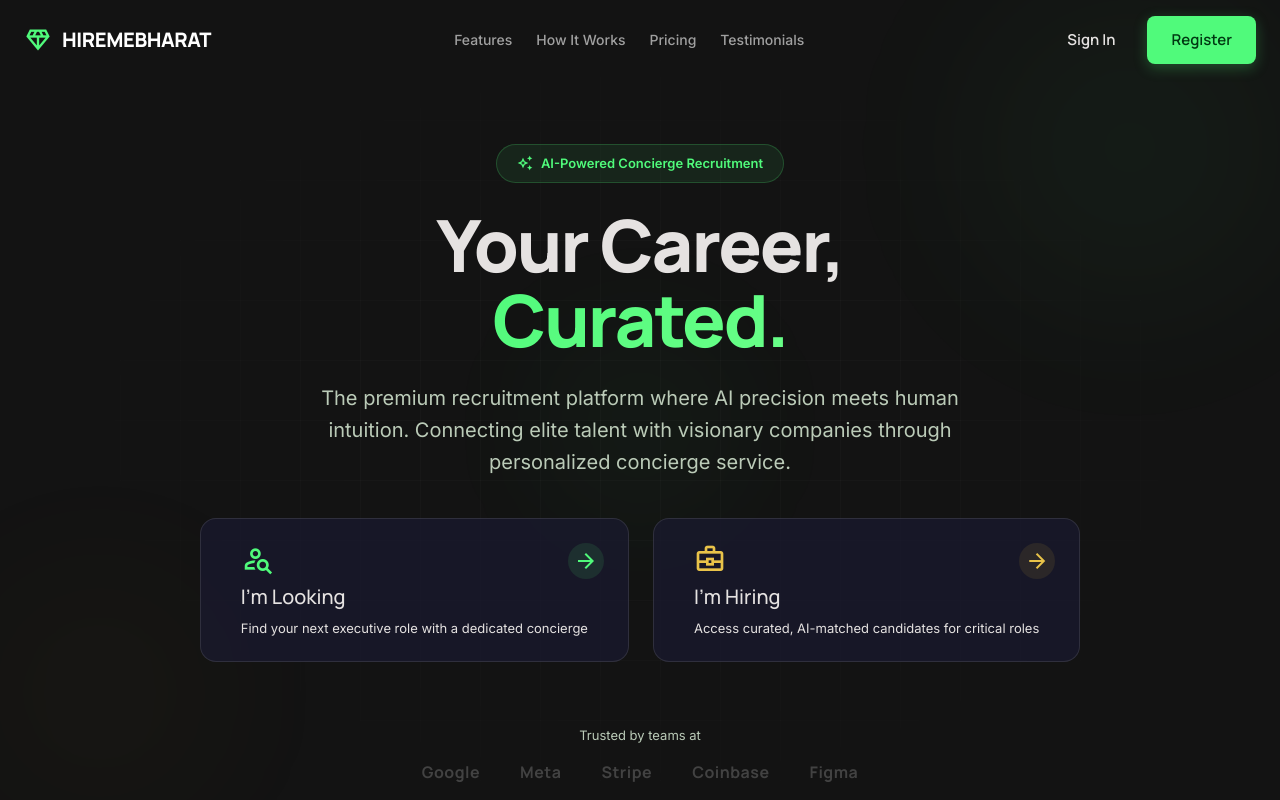
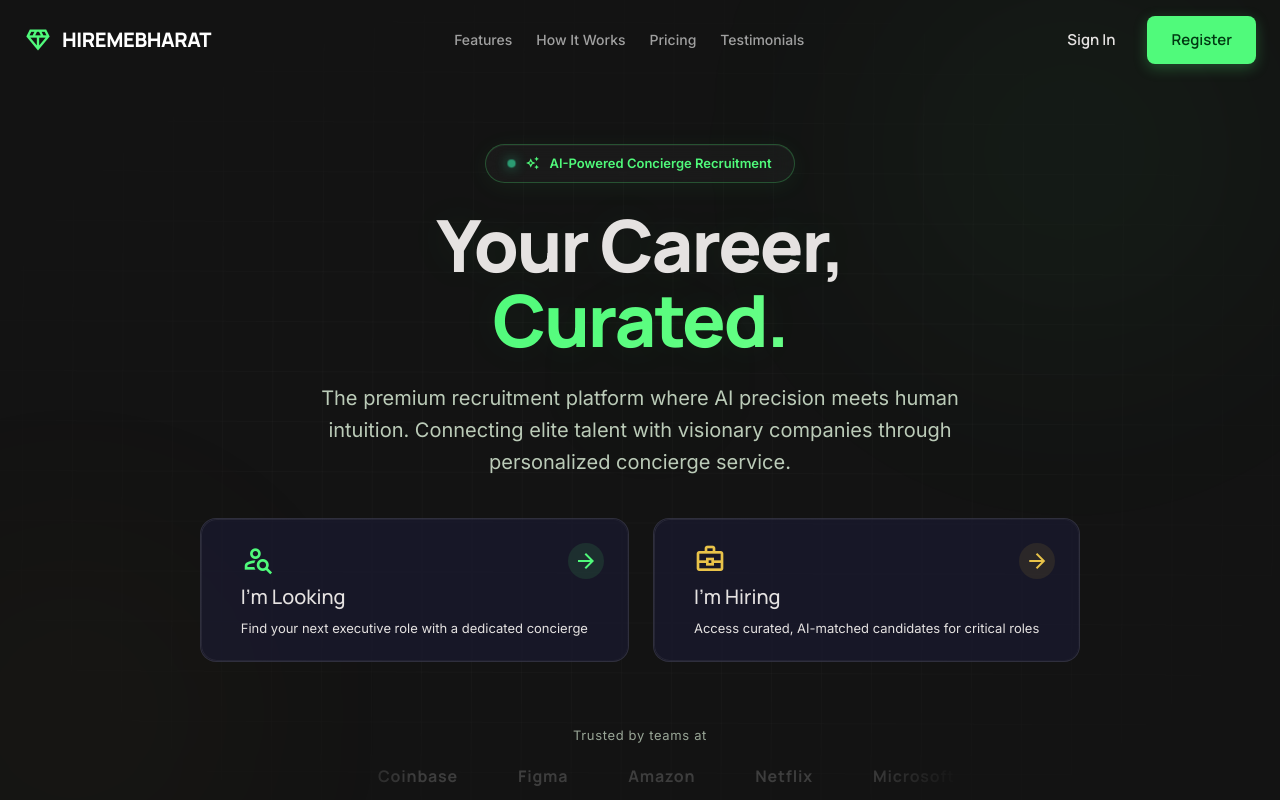
Before and after one commit to JishnuOrthodontics/HireMeBharat, a React (Vite) app in the folder apps/web/: page / in a window 1280 px wide. Shown: the top 800 px of the page. Built offline with nearby package versions, Linux system fonts and the light colour scheme; no server answers.

Commit message:
design: redesign landing page with premium dynamic shader UI aesthetics

```diff
--- a/apps/web/src/pages/landing/LandingPage.css
+++ b/apps/web/src/pages/landing/LandingPage.css
@@ -18,46 +18,72 @@
 .hero-orb {
   position: absolute;
   border-radius: 50%;
-  filter: blur(80px);
-  opacity: 0.4;
+  filter: blur(100px);
+  opacity: 0.35;
 }
 
 .hero-orb-1 {
-  width: 500px;
-  height: 500px;
-  background: radial-gradient(circle, rgba(80, 250, 123, 0.15), transparent 70%);
-  top: -100px;
+  width: 650px;
+  height: 650px;
+  background: radial-gradient(circle, rgba(80, 250, 123, 0.16), transparent 70%);
+  top: -150px;
   right: -100px;
-  animation: float 8s ease-in-out infinite;
+  animation: mesh-drift-1 14s ease-in-out infinite;
 }
 
 .hero-orb-2 {
-  width: 400px;
-  height: 400px;
-  background: radial-gradient(circle, rgba(212, 175, 55, 0.1), transparent 70%);
-  bottom: -50px;
-  left: -100px;
-  animation: float 10s ease-in-out infinite reverse;
+  width: 550px;
+  height: 550px;
+  background: radial-gradient(circle, rgba(212, 175, 55, 0.11), transparent 70%);
+  bottom: -100px;
+  left: -150px;
+  animation: mesh-drift-2 18s ease-in-out infinite;
 }
 
 .hero-orb-3 {
-  width: 300px;
-  height: 300px;
+  width: 450px;
+  height: 450px;
   background: radial-gradient(circle, rgba(80, 250, 123, 0.08), transparent 70%);
-  top: 50%;
+  top: 45%;
   left: 50%;
   transform: translate(-50%, -50%);
-  animation: pulse 6s ease-in-out infinite;
+  animation: mesh-drift-3 10s ease-in-out infinite;
+}
+
+@keyframes mesh-drift-1 {
+  0% { transform: translate(0, 0) scale(1); }
+  33% { transform: translate(50px, -60px) scale(1.1); }
+  66% { transform: translate(-30px, 30px) scale(0.95); }
+  100% { transform: translate(0, 0) scale(1); }
+}
+
+@keyframes mesh-drift-2 {
+  0% { transform: translate(0, 0) scale(1); }
+  50% { transform: translate(-60px, 40px) scale(1.08); }
+  100% { transform: translate(0, 0) scale(1); }
+}
+
+@keyframes mesh-drift-3 {
+  0% { transform: translate(-50%, -50%) scale(1); opacity: 0.08; }
+  50% { transform: translate(-47%, -53%) scale(1.2); opacity: 0.15; }
+  100% { transform: translate(-50%, -50%) scale(1); opacity: 0.08; }
 }
 
 .hero-grid {
   position: absolute;
-  inset: 0;
+  inset: -10%;
   background-image:
-    linear-gradient(rgba(255,255,255,0.02) 1px, transparent 1px),
-    linear-gradient(90deg, rgba(255,255,255,0.02) 1px, transparent 1px);
-  background-size: 60px 60px;
-  mask-image: radial-gradient(ellipse at center, black 30%, transparent 70%);
+    linear-gradient(rgba(255,255,255,0.015) 1px, transparent 1px),
+    linear-gradient(90deg, rgba(255,255,255,0.015) 1px, transparent 1px);
+  background-size: 50px 50px;
+  mask-image: radial-gradient(ellipse at center, black 35%, transparent 65%);
+  -webkit-mask-image: radial-gradient(ellipse at center, black 35%, transparent 65%);
+  animation: grid-slow-pan 45s linear infinite;
+}
+
+@keyframes grid-slow-pan {
+  from { transform: translateY(0) rotate(0deg); }
+  to { transform: translateY(50px) rotate(1.5deg); }
 }
 
 .hero-content {
@@ -70,16 +96,33 @@
 .hero-badge {
   display: inline-flex;
   align-items: center;
-  gap: 8px;
-  padding: 8px 20px;
+  gap: 10px;
+  padding: 8px 22px;
   border-radius: var(--radius-full);
-  background: rgba(80, 250, 123, 0.08);
-  border: 1px solid rgba(80, 250, 123, 0.2);
+  background: rgba(255, 255, 255, 0.03);
+  border: 1px solid rgba(80, 250, 123, 0.25);
   color: var(--color-primary-container);
   font-size: 13px;
   font-weight: 600;
   margin-bottom: var(--space-md);
+  box-shadow: 0 4px 24px rgba(80, 250, 123, 0.06), inset 0 1px 1px rgba(255, 255, 255, 0.05);
+  backdrop-filter: blur(10px);
+  -webkit-backdrop-filter: blur(10px);
   animation: fadeInUp 0.6s ease;
+}
+
+.hero-badge-dot {
+  width: 7px;
+  height: 7px;
+  border-radius: 50%;
+  background: #34d399;
+  box-shadow: 0 0 10px #34d399;
+  animation: pulse-dot 1.8s ease-in-out infinite;
+}
+
+@keyframes pulse-dot {
+  0%, 100% { transform: scale(1); opacity: 1; box-shadow: 0 0 6px #34d399; }
+  50% { transform: scale(1.3); opacity: 0.5; box-shadow: 0 0 14px #34d399; }
 }
 
 .hero-subtitle {
@@ -90,6 +133,10 @@
 
 .hero-content h1 {
   animation: fadeInUp 0.6s ease 0.1s both;
+}
+
+.text-glow-hero {
+  text-shadow: 0 0 40px rgba(80, 250, 123, 0.08);
 }
 
 /* Hero CTA Cards */
@@ -110,11 +157,38 @@
   min-width: 260px;
   position: relative;
   text-decoration: none;
-  transition: all var(--transition-base);
+  transition: all var(--transition-slow);
+  overflow: hidden;
+}
+
+.hero-cta-card::before {
+  content: '';
+  position: absolute;
+  inset: 0;
+  border-radius: inherit;
+  padding: 1px;
+  background: linear-gradient(135deg, rgba(255, 255, 255, 0.08), rgba(255, 255, 255, 0.02));
+  -webkit-mask: linear-gradient(#fff 0 0) content-box, linear-gradient(#fff 0 0);
+  mask: linear-gradient(#fff 0 0) content-box, linear-gradient(#fff 0 0);
+  -webkit-mask-composite: xor;
+  mask-composite: exclude;
+  pointer-events: none;
+  transition: background var(--transition-base);
+}
+
+.hero-cta-card:hover::before {
+  background: linear-gradient(
+    135deg,
+    rgba(80, 250, 123, 0.4) 0%,
+    rgba(255, 255, 255, 0.1) 50%,
+    rgba(212, 175, 55, 0.4) 100%
+  );
 }
 
 .hero-cta-card:hover {
-  transform: translateY(-4px);
+  transform: translateY(-6px);
+  background: rgba(255, 255, 255, 0.03);
+  box-shadow: 0 16px 40px rgba(0, 0, 0, 0.4), 0 0 20px rgba(80, 250, 123, 0.08);
 }
 
 .cta-icon {
@@ -154,27 +228,54 @@
   color: #1a1a2e;
 }
 
-/* Trust Logos */
+/* Trust Logos endless marquee style */
 .hero-trust {
   display: flex;
   flex-direction: column;
   align-items: center;
-  gap: 16px;
+  gap: 20px;
+  width: 100%;
+  max-width: 640px;
+  margin: var(--space-xl) auto 0;
   animation: fadeInUp 0.6s ease 0.5s both;
+  overflow: hidden;
 }
 
-.trust-logos {
+.marquee-container {
+  overflow: hidden;
+  width: 100%;
+  mask-image: linear-gradient(to right, transparent, black 15%, black 85%, transparent);
+  -webkit-mask-image: linear-gradient(to right, transparent, black 15%, black 85%, transparent);
+}
+
+.marquee-content {
   display: flex;
-  gap: var(--space-lg);
+  gap: 60px;
+  width: max-content;
+  animation: marquee-scroll 28s linear infinite;
   align-items: center;
+}
+
+.marquee-content:hover {
+  animation-play-state: paused;
+}
+
+@keyframes marquee-scroll {
+  0% { transform: translateX(0); }
+  100% { transform: translateX(-50%); }
 }
 
 .trust-logo {
   font-family: var(--font-display);
   font-size: 16px;
   font-weight: 700;
-  color: rgba(255, 255, 255, 0.2);
-  letter-spacing: 0.03em;
+  color: rgba(255, 255, 255, 0.18);
+  letter-spacing: 0.05em;
+  transition: color var(--transition-fast);
+}
+
+.trust-logo:hover {
+  color: rgba(255, 255, 255, 0.6);
 }
 
 @media (max-width: 768px) {
@@ -238,6 +339,33 @@
   flex-direction: column;
   gap: 12px;
   transition: all var(--transition-base);
+  position: relative;
+  overflow: hidden;
+}
+
+.feature-card::before {
+  content: '';
+  position: absolute;
+  inset: 0;
+  border-radius: inherit;
+  padding: 1px;
+  background: linear-gradient(135deg, rgba(255, 255, 255, 0.06), rgba(255, 255, 255, 0.02));
+  -webkit-mask: linear-gradient(#fff 0 0) content-box, linear-gradient(#fff 0 0);
+  mask: linear-gradient(#fff 0 0) content-box, linear-gradient(#fff 0 0);
+  -webkit-mask-composite: xor;
+  mask-composite: exclude;
+  pointer-events: none;
+  transition: background var(--transition-base);
+}
+
+.feature-card:hover::before {
+  background: linear-gradient(135deg, rgba(80, 250, 123, 0.3) 0%, rgba(212, 175, 55, 0.3) 100%);
+}
+
+.feature-card:hover {
+  transform: translateY(-6px);
+  background: rgba(255, 255, 255, 0.02);
+  box-shadow: 0 16px 40px rgba(0, 0, 0, 0.4), 0 0 25px rgba(80, 250, 123, 0.05);
 }
 
 .feature-icon-wrap {
--- a/apps/web/src/pages/landing/LandingPage.tsx
+++ b/apps/web/src/pages/landing/LandingPage.tsx
@@ -57,11 +57,12 @@ export default function LandingPage() {
 
         <div className="container hero-content">
           <div className="hero-badge">
-            <span className="material-symbols-outlined" style={{ fontSize: 16 }}>auto_awesome</span>
+            <span className="hero-badge-dot" />
+            <span className="material-symbols-outlined" style={{ fontSize: 14 }}>auto_awesome</span>
             AI-Powered Concierge Recruitment
           </div>
 
-          <h1 className="text-hero">
+          <h1 className="text-hero text-glow-hero">
             Your Career,<br />
             <span className="text-gradient-emerald">Curated.</span>
           </h1>
@@ -92,11 +93,17 @@ export default function LandingPage() {
           </div>
 
           <div className="hero-trust">
-            <span className="text-caption" style={{ color: 'var(--color-on-surface-variant)' }}>Trusted by teams at</span>
-            <div className="trust-logos">
-              {['Google', 'Meta', 'Stripe', 'Coinbase', 'Figma'].map(name => (
-                <span key={name} className="trust-logo">{name}</span>
-              ))}
+            <span className="text-caption" style={{ color: 'var(--color-on-surface-variant)', letterSpacing: '0.05em', opacity: 0.8 }}>Trusted by teams at</span>
+            <div className="marquee-container">
+              <div className="marquee-content">
+                {['Google', 'Meta', 'Stripe', 'Coinbase', 'Figma', 'Amazon', 'Netflix', 'Microsoft', 'Uber', 'Airbnb'].map((name, i) => (
+                  <span key={`l1-${i}`} className="trust-logo">{name}</span>
+                ))}
+                {/* Duplicate for infinite marquee loop */}
+                {['Google', 'Meta', 'Stripe', 'Coinbase', 'Figma', 'Amazon', 'Netflix', 'Microsoft', 'Uber', 'Airbnb'].map((name, i) => (
+                  <span key={`l2-${i}`} className="trust-logo">{name}</span>
+                ))}
+              </div>
             </div>
           </div>
         </div>
```
